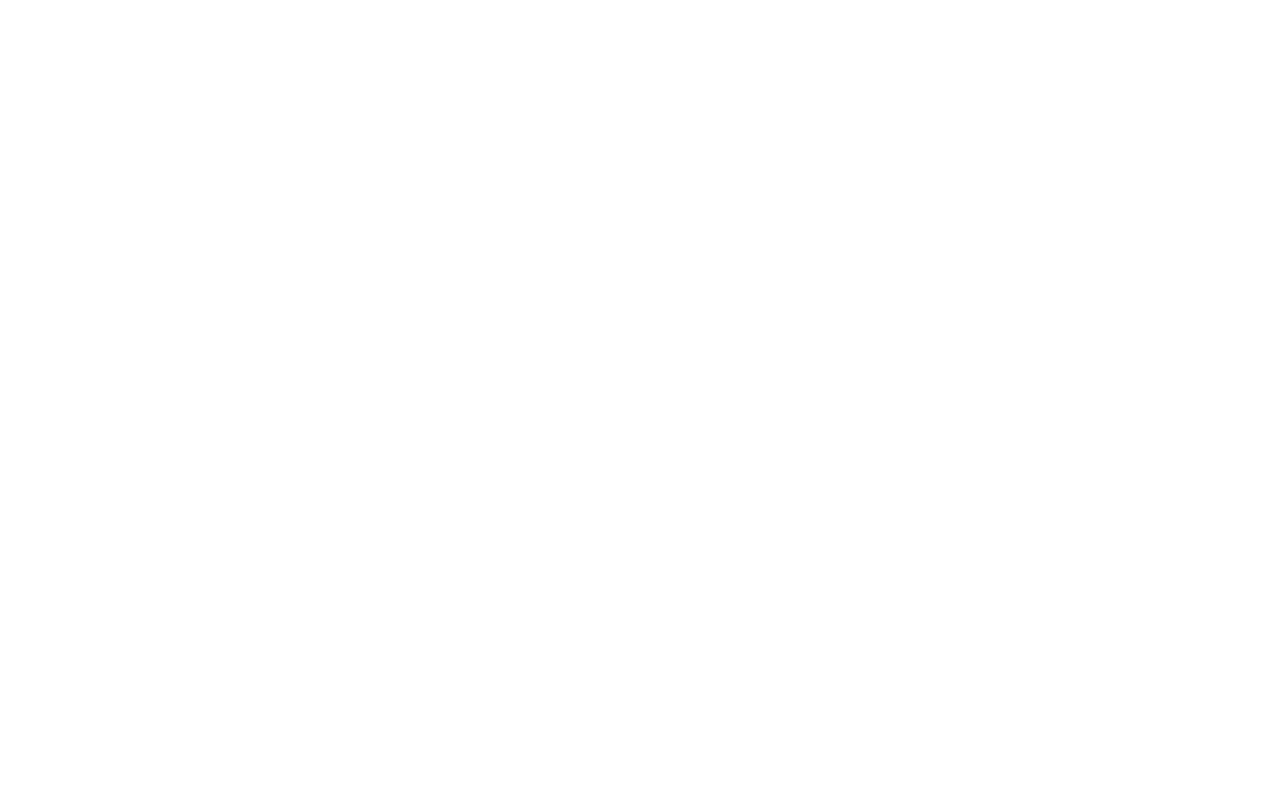
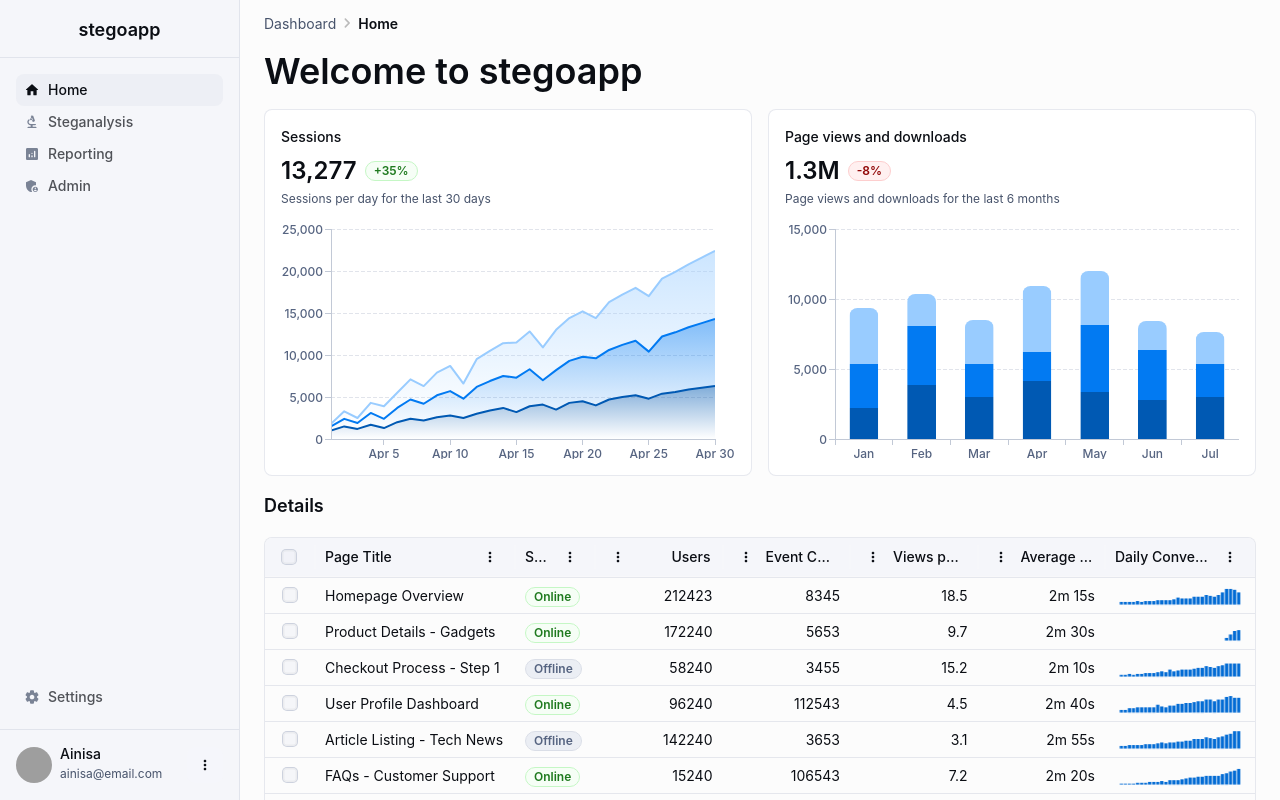
Before and after one commit to naim114/stegaapp, a React (Create React App) app in the folder frontend/: page /dashboard in a window 1280 px wide. Before the commit this address had no page. Shown: the top 800 px of the page. Built offline with nearby package versions, Linux system fonts and the light colour scheme; grey boxes are pictures that could not be loaded.

Commit message:
optimize

```diff
--- a/frontend/src/App.js
+++ b/frontend/src/App.js
@@ -3,6 +3,7 @@
 import LogIn from './module/auth/LogIn';
 import SignUp from './module/auth/SignUp';
 import Home from './module/home/Home';
+import DashboardFrame from './components/DashboardFrame';
 
 function App() {
   return (
@@ -10,7 +11,7 @@
       <Routes>
         <Route path="/" element={<LogIn />} />
         <Route path="/sign-up" element={<SignUp />} />
-        <Route path="/home" element={<Home />} />
+        <Route path="/dashboard" element={<DashboardFrame />} />
       </Routes>
     </BrowserRouter>
   );
--- a/frontend/src/components/DashboardFrame.js
+++ b/frontend/src/components/DashboardFrame.js
@@ -14,6 +14,8 @@
     treeViewCustomizations,
 } from '../theme/customizations';
 import AppNavbar from '../components/AppNavbar';
+import Homepage from '../module/home/Home'
+import HomeBreadcrumb from '../module/home/HomeBreadcrumb';
 
 const xThemeComponents = {
     ...chartsCustomizations,
@@ -22,12 +24,53 @@
     ...treeViewCustomizations,
 };
 
-export default function DashboardFrame({ breadcrumb, children, ...props }) {
+const pages = [
+    {
+        name: 'home',
+        screen: <Homepage />,
+        breadcrumb: <HomeBreadcrumb />,
+    },
+    {
+        name: 'steganalysis',
+        screen: <Homepage />,
+        breadcrumb: <HomeBreadcrumb />,
+    },
+    {
+        name: 'reporting',
+        screen: <Homepage />,
+        breadcrumb: <HomeBreadcrumb />,
+
+    }, {
+        name: 'admin',
+        screen: <Homepage />,
+        breadcrumb: <HomeBreadcrumb />,
+    },
+];
+
+
+
+export default function DashboardFrame(props) {
+    const [currentPage, setCurrentPage] = React.useState(pages[0]);
+
+    function _handlePage(pageName) {
+        for (let index = 0; index < pages.length; index++) {
+            const page = pages[index];
+
+            if (page.name === pageName) {
+                setCurrentPage(page);
+            }
+
+        }
+    }
+
     return (
         <AppTheme {...props} themeComponents={xThemeComponents}>
             <CssBaseline enableColorScheme />
             <Box sx={{ display: 'flex' }}>
-                <SideMenu />
+                <SideMenu
+                    pageName={currentPage.name}
+                    onClick={(pageName) => _handlePage(pageName)}
+                />
                 <AppNavbar />
                 {/* Main content */}
                 <Box
@@ -49,9 +92,8 @@
                             mt: { xs: 8, md: 0 },
                         }}
                     >
-                        <Header breadcrumb={breadcrumb} />
-                        {/* Render children here */}
-                        {children}
+                        <Header breadcrumb={currentPage.breadcrumb} />
+                        {currentPage.screen}
                     </Stack>
                 </Box>
             </Box>
--- a/frontend/src/components/Header.js
+++ b/frontend/src/components/Header.js
@@ -17,7 +17,6 @@
       spacing={2}
     >
       {breadcrumb}
-      {/* <NavbarBreadcrumbs /> */}
       <Stack direction="row" sx={{ gap: 1 }}>
         <ColorModeIconDropdown />
       </Stack>
--- a/frontend/src/components/MenuContent.js
+++ b/frontend/src/components/MenuContent.js
@@ -7,30 +7,28 @@
 import Stack from '@mui/material/Stack';
 import HomeRoundedIcon from '@mui/icons-material/HomeRounded';
 import AnalyticsRoundedIcon from '@mui/icons-material/AnalyticsRounded';
-import PeopleRoundedIcon from '@mui/icons-material/PeopleRounded';
 import BiotechIcon from '@mui/icons-material/Biotech';
 import SettingsRoundedIcon from '@mui/icons-material/SettingsRounded';
-import InfoRoundedIcon from '@mui/icons-material/InfoRounded';
-import HelpRoundedIcon from '@mui/icons-material/HelpRounded';
+import AdminPanelSettingsIcon from '@mui/icons-material/AdminPanelSettings';
 
 const mainListItems = [
-  { text: 'Home', icon: <HomeRoundedIcon /> },
-  { text: 'Steganalysis', icon: <BiotechIcon /> },
-  { text: 'Reporting', icon: <AnalyticsRoundedIcon /> },
-  { text: 'Users (Admin)', icon: <PeopleRoundedIcon /> },
+  { name: 'home', text: 'Home', icon: <HomeRoundedIcon /> },
+  { name: 'steganalysis', text: 'Steganalysis', icon: <BiotechIcon /> },
+  { name: 'reporting', text: 'Reporting', icon: <AnalyticsRoundedIcon /> },
+  { name: 'admin', text: 'Admin', icon: <AdminPanelSettingsIcon /> },
 ];
 
 const secondaryListItems = [
   { text: 'Settings', icon: <SettingsRoundedIcon /> },
 ];
 
-export default function MenuContent() {
+export default function MenuContent({ pageName, ...props }) {
   return (
     <Stack sx={{ flexGrow: 1, p: 1, justifyContent: 'space-between' }}>
       <List dense>
         {mainListItems.map((item, index) => (
           <ListItem key={index} disablePadding sx={{ display: 'block' }}>
-            <ListItemButton selected={index === 0}>
+            <ListItemButton selected={item.name === pageName} onClick={() => props.onClick(item.name)}>
               <ListItemIcon>{item.icon}</ListItemIcon>
               <ListItemText primary={item.text} />
             </ListItemButton>
--- a/frontend/src/components/SideMenu.js
+++ b/frontend/src/components/SideMenu.js
@@ -22,7 +22,7 @@
   },
 });
 
-export default function SideMenu() {
+export default function SideMenu({ pageName, ...props }) {
   return (
     <Drawer
       variant="permanent"
@@ -46,7 +46,7 @@
         </Typography>
       </Box>
       <Divider />
-      <MenuContent />
+      <MenuContent pageName={pageName} onClick={(pageName) => props.onClick(pageName)} />
       <Stack
         direction="row"
         sx={{
@@ -65,10 +65,10 @@
         />
         <Box sx={{ mr: 'auto' }}>
           <Typography variant="body2" sx={{ fontWeight: 500, lineHeight: '16px' }}>
-            Riley Carter
+            Ainisa
           </Typography>
           <Typography variant="caption" sx={{ color: 'text.secondary' }}>
-            riley@email.com
+            ainisa@email.com
           </Typography>
         </Box>
         <OptionsMenu />
--- a/frontend/src/components/SideMenuMobile.js
+++ b/frontend/src/components/SideMenuMobile.js
@@ -7,12 +7,9 @@
 import Stack from '@mui/material/Stack';
 import Typography from '@mui/material/Typography';
 import LogoutRoundedIcon from '@mui/icons-material/LogoutRounded';
-import NotificationsRoundedIcon from '@mui/icons-material/NotificationsRounded';
-
-import MenuButton from './MenuButton';
 import MenuContent from './MenuContent';
 
-function SideMenuMobile({ open, toggleDrawer }) {
+function SideMenuMobile({ pageName, open, toggleDrawer, ...props }) {
   return (
     <Drawer
       anchor="right"
@@ -50,7 +47,7 @@
         </Stack>
         <Divider />
         <Stack sx={{ flexGrow: 1 }}>
-          <MenuContent />
+          <MenuContent pageName={pageName} onClick={(pageName) => props.onClick(pageName)} />
           <Divider />
         </Stack>
         <Stack sx={{ p: 2 }}>
--- a/frontend/src/module/auth/LogIn.js
+++ b/frontend/src/module/auth/LogIn.js
@@ -77,7 +77,7 @@
       password: data.get('password'),
     });
 
-    navigate('/home');
+    navigate('/dashboard');
   };
 
   const validateInputs = () => {
--- a/frontend/src/module/home/Home.js
+++ b/frontend/src/module/home/Home.js
@@ -1,83 +1,14 @@
 import * as React from 'react';
-import { styled } from '@mui/material/styles';
 import Typography from '@mui/material/Typography';
-import Breadcrumbs, { breadcrumbsClasses } from '@mui/material/Breadcrumbs';
-import NavigateNextRoundedIcon from '@mui/icons-material/NavigateNextRounded';
-import DashboardFrame from "../../components/DashboardFrame";
 import Grid from '@mui/material/Grid2';
 import Box from '@mui/material/Box';
-import Stack from '@mui/material/Stack';
 import Copyright from '../../internals/components/Copyright';
-import ChartUserByCountry from '../../components/ChartUserByCountry';
-import CustomizedTreeView from '../../components/CustomizedTreeView';
 import CustomizedDataGrid from '../../components/CustomizedDataGrid';
-import HighlightedCard from '../../components/HighlightedCard';
 import PageViewsBarChart from '../../components/PageViewsBarChart';
 import SessionsChart from '../../components/SessionsChart';
-import StatCard from '../../components/StatCard';
-
-
-const data = [
-  {
-    title: 'Users',
-    value: '14k',
-    interval: 'Last 30 days',
-    trend: 'up',
-    data: [
-      200, 24, 220, 260, 240, 380, 100, 240, 280, 240, 300, 340, 320, 360, 340, 380,
-      360, 400, 380, 420, 400, 640, 340, 460, 440, 480, 460, 600, 880, 920,
-    ],
-  },
-  {
-    title: 'Conversions',
-    value: '325',
-    interval: 'Last 30 days',
-    trend: 'down',
-    data: [
-      1640, 1250, 970, 1130, 1050, 900, 720, 1080, 900, 450, 920, 820, 840, 600, 820,
-      780, 800, 760, 380, 740, 660, 620, 840, 500, 520, 480, 400, 360, 300, 220,
-    ],
-  },
-  {
-    title: 'Event count',
-    value: '200k',
-    interval: 'Last 30 days',
-    trend: 'neutral',
-    data: [
-      500, 400, 510, 530, 520, 600, 530, 520, 510, 730, 520, 510, 530, 620, 510, 530,
-      520, 410, 530, 520, 610, 530, 520, 610, 530, 420, 510, 430, 520, 510,
-    ],
-  },
-];
 
 export default function Home() {
-  const StyledBreadcrumbs = styled(Breadcrumbs)(({ theme }) => ({
-    margin: theme.spacing(1, 0),
-    [`& .${breadcrumbsClasses.separator}`]: {
-      color: (theme.vars || theme).palette.action.disabled,
-      margin: 1,
-    },
-    [`& .${breadcrumbsClasses.ol}`]: {
-      alignItems: 'center',
-    },
-  }));
-
-  const navbar =
-    (
-      <StyledBreadcrumbs
-        aria- label="breadcrumb"
-        separator={< NavigateNextRoundedIcon fontSize="small" />}
-      >
-        <Typography variant="body1">Dashboard</Typography>
-        <Typography variant="body1" sx={{ color: 'text.primary', fontWeight: 600 }}>
-          Home
-        </Typography>
-      </StyledBreadcrumbs >
-    )
-
-
   return (
-    <DashboardFrame breadcrumb={navbar}>
     <Box sx={{ width: '100%', maxWidth: { sm: '100%', md: '1700px' } }}>
       {/* cards */}
       <Typography component="h2" variant="h2" sx={{ mb: 2 }}>
@@ -106,6 +37,5 @@
       </Grid>
       <Copyright sx={{ my: 4 }} />
     </Box>
-    </DashboardFrame>
   );
 }
--- /dev/null
+++ b/frontend/src/module/home/HomeBreadcrumb.js
@@ -0,0 +1,19 @@
+
+import * as React from 'react';
+import Typography from '@mui/material/Typography';
+import NavigateNextRoundedIcon from '@mui/icons-material/NavigateNextRounded';
+import { StyledBreadcrumbs } from '../../services/helpers';
+
+export default function HomeBreadcrumb() {
+    return (
+        <StyledBreadcrumbs
+            aria-label="breadcrumb"
+            separator={<NavigateNextRoundedIcon fontSize="small" />}
+        >
+            <Typography variant="body1">Dashboard</Typography>
+            <Typography variant="body1" sx={{ color: 'text.primary', fontWeight: 600 }}>
+                Home
+            </Typography>
+        </StyledBreadcrumbs>
+    )
+}
--- /dev/null
+++ b/frontend/src/services/helpers.js
@@ -0,0 +1,13 @@
+import { styled } from '@mui/material/styles';
+import Breadcrumbs, { breadcrumbsClasses } from '@mui/material/Breadcrumbs';
+
+export const StyledBreadcrumbs = styled(Breadcrumbs)(({ theme }) => ({
+    margin: theme.spacing(1, 0),
+    [`& .${breadcrumbsClasses.separator}`]: {
+        color: (theme.vars || theme).palette.action.disabled,
+        margin: 1,
+    },
+    [`& .${breadcrumbsClasses.ol}`]: {
+        alignItems: 'center',
+    },
+}));
```
Also changed, not shown: frontend/src/module/steganalysis/Steganalysis.js (added). Lines whose indentation alone changed are shown as unchanged.
